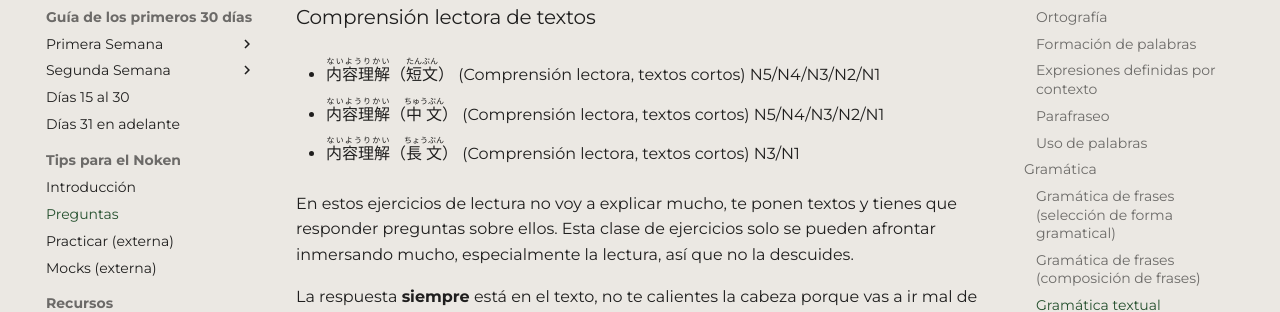
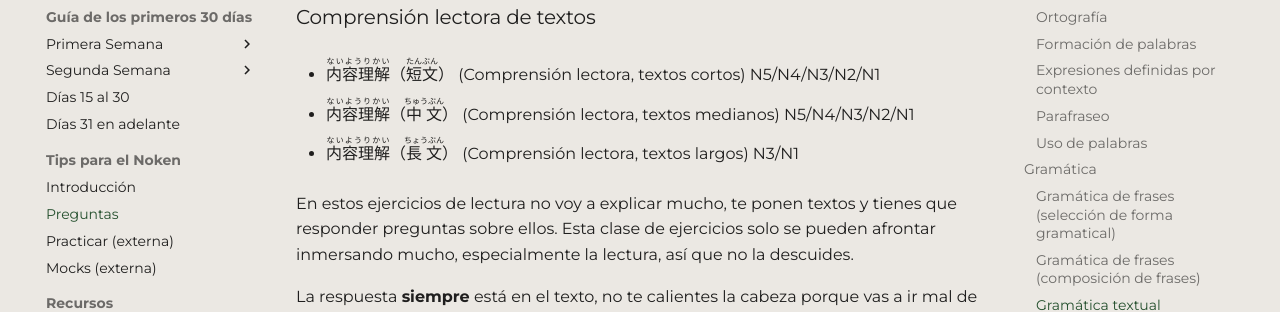
Before and after one commit to alexay7/guiamanabe, an MkDocs documentation site: the page built from docs/noken/exam.md, in a window 1280 px wide and 900 px high, scrolled down 7589 px. Shown: the part 155-467 px from the top of the window. Built offline with MkDocs 1.6.1 and Material for MkDocs 9.7.7, drawn with Linux system fonts in a browser that asks for light colours.

Commit message:
mendokussa

```diff
--- a/docs/noken/exam.md
+++ b/docs/noken/exam.md
@@ -216,9 +216,9 @@ En el texto habla del perro en el presente "犬がいます", por lo tanto la op
 ### Comprensión lectora de textos
 - <ruby>内容理解<rt>ないようりかい</rt></ruby>（<ruby>短文<rt>たんぶん</rt></ruby>） (Comprensión lectora, textos cortos) N5/N4/N3/N2/N1
 
-- <ruby>内容理解<rt>ないようりかい</rt></ruby>（<ruby>中文<rt>ちゅうぶん</rt></ruby>） (Comprensión lectora, textos cortos) N5/N4/N3/N2/N1
+- <ruby>内容理解<rt>ないようりかい</rt></ruby>（<ruby>中文<rt>ちゅうぶん</rt></ruby>） (Comprensión lectora, textos medianos) N5/N4/N3/N2/N1
 
-- <ruby>内容理解<rt>ないようりかい</rt></ruby>（<ruby>長文<rt>ちょうぶん</rt></ruby>） (Comprensión lectora, textos cortos) N3/N1
+- <ruby>内容理解<rt>ないようりかい</rt></ruby>（<ruby>長文<rt>ちょうぶん</rt></ruby>） (Comprensión lectora, textos largos) N3/N1
 
 En estos ejercicios de lectura no voy a explicar mucho, te ponen textos y tienes que responder preguntas sobre ellos. Esta clase de ejercicios solo se pueden afrontar inmersando mucho, especialmente la lectura, así que no la descuides.
 
@@ -263,7 +263,7 @@ Te van a poner una conversación y te van a hacer una pregunta sobre ella **ante
 Es como el anterior, en vez de hacerte preguntas sobre la comprensión general de la conversación, serán preguntas sobre algo más concreto. En este ejercicio es especialmente importante tomar apuntes sobre la pregunta que te hagan.
 
 ### Comprensión general
-- - <ruby>概要理解<rt>がいようりかい</rt></ruby> (N3/N2/N1)
+- <ruby>概要理解<rt>がいようりかい</rt></ruby> (N3/N2/N1)
 
 Este ejercicio es como el anterior pero con una diferencia clave, **no te van a decir la pregunta con antelación**, es decir, primero vas a tener que escuchar la conversación y captar los puntos que creas clave y al acabar la conversación te van a hacer una pregunta sobre algo que hayan dicho.
 
```
